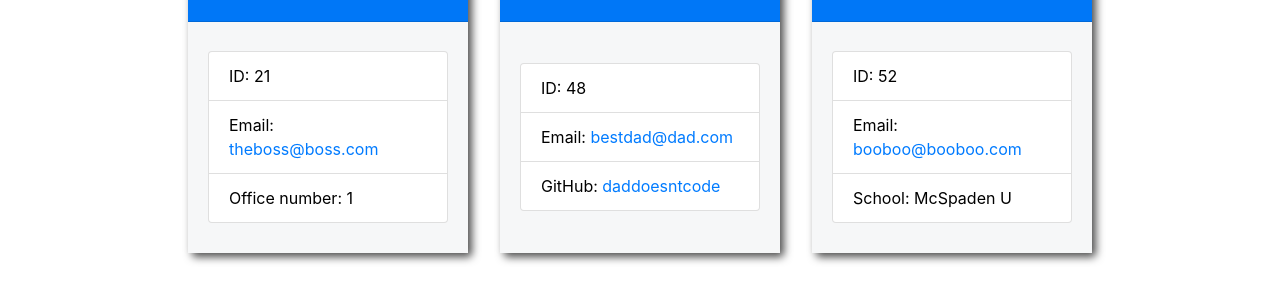
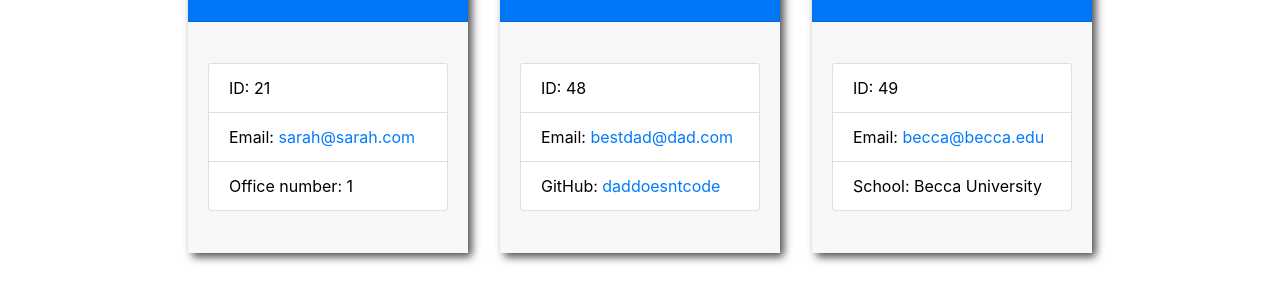
Before and after one commit to segarrison/TeamGenerator, a website: page myteam.html in a window 1280 px wide. Shown: the part 363-664 px from the top of the page. Drawn offline with nearby package versions, Linux system fonts and the light colour scheme; files that its build step writes are made by us from their sources.

Commit message:
Updated README

```diff
--- a/myteam.html
+++ b/myteam.html
@@ -33,7 +33,7 @@
         <div class="card-body">
             <ul class="list-group">
                 <li class="list-group-item">ID: 21</li>
-                <li class="list-group-item">Email: <a href="mailto:theboss@boss.com">theboss@boss.com</a></li>
+                <li class="list-group-item">Email: <a href="mailto:sarah@sarah.com">sarah@sarah.com</a></li>
                 <li class="list-group-item">Office number: 1</li>
             </ul>
         </div>
@@ -60,9 +60,9 @@
     </div>
     <div class="card-body">
         <ul class="list-group">
-            <li class="list-group-item">ID: 52</li>
-            <li class="list-group-item">Email: <a href="mailto:booboo@booboo.com">booboo@booboo.com</a></li>
-            <li class="list-group-item">School: McSpaden U</li>
+            <li class="list-group-item">ID: 49</li>
+            <li class="list-group-item">Email: <a href="mailto:becca@becca.edu">becca@becca.edu</a></li>
+            <li class="list-group-item">School: Becca University</li>
         </ul>
     </div>
 </div>
```
Also changed, not shown: README.md.
